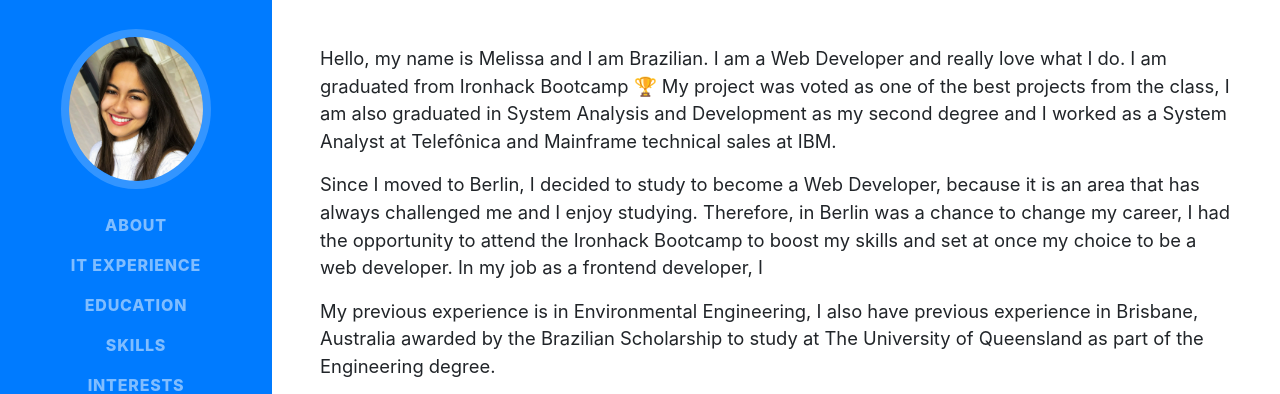
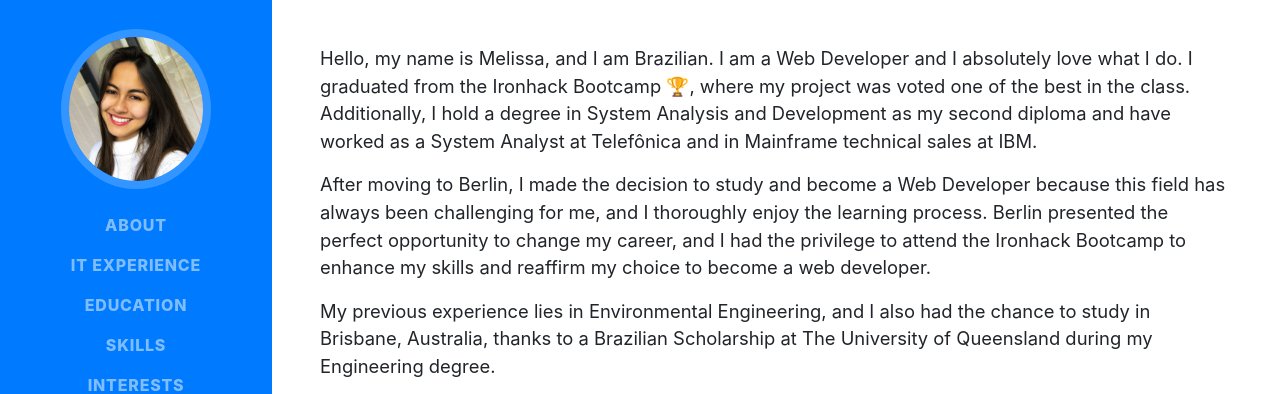
Before and after one commit to melissaimai/melissaimai.github.io, a website with bundled scripts: page index.html in a window 1280 px wide. Shown: the part 135-529 px from the top of the page. Built offline with nearby package versions, Linux system fonts and the light colour scheme; a web font is replaced by a local one.

Commit message:
update cv

```diff
--- a/index.html
+++ b/index.html
@@ -73,23 +73,33 @@
         <div class="subheading mb-5">Berlin, Germany · +49 151 61422973 ·
           <a href="mailto:melissayuri_903@hotmail.com">melissayuri_903@hotmail.com</a>
         </div>
-        <p class="lead mb-3">Hello, my name is Melissa and I am Brazilian. I am a Web Developer and really love what I
-          do. I am graduated from
-          Ironhack Bootcamp 🏆 My project was voted as one of the best
-          projects from the class, I am also graduated in System Analysis and Development as my second degree and I
-          worked as a System Analyst at Telefônica and Mainframe technical sales at IBM.
+        <p class="lead mb-3">
+          Hello, my name is Melissa, and I am Brazilian. I am a Web Developer and I absolutely love what I do. I
+          graduated from the Ironhack Bootcamp 🏆, where my project was voted one of the best in the class.
+          Additionally, I hold a degree in System Analysis and Development as my second diploma and have worked as a
+          System Analyst at Telefônica and in Mainframe technical sales at IBM.
         </p>
         <p class="lead mb-3">
-          Since I moved to Berlin, I decided to study to become a Web Developer, because it is an area that has always
-          challenged me and I enjoy studying.
-          Therefore, in Berlin was a chance to change my career, I had the opportunity to attend the Ironhack Bootcamp
-          to boost my skills and set at once my choice to be a web developer. In my job as a frontend developer, I
+          After moving to Berlin, I made the decision to study and become a Web Developer because this field has always
+          been challenging for me, and I thoroughly enjoy the learning process. Berlin presented the perfect
+          opportunity
+          to change my career, and I had the privilege to attend the Ironhack Bootcamp to enhance my skills and reaffirm
+          my choice to become a web developer.
         </p>
+        <p class="lead mb-3">
+          My previous experience lies in Environmental Engineering, and I also had the chance to study in Brisbane,
+          Australia, thanks to a Brazilian Scholarship at The University of Queensland during my Engineering degree.
+        </p>
+        <p class="lead mb-3">
+          As a Frontend Developer, I bring with me a deep passion for creating solutions for the
+          digital world's challenges. I am always seeking continuous learning to stay up-to-date with the latest
+          industry trends and technologies.</p>
         <p class="lead mb-5">
-          My previous experience is in Environmental Engineering, I also have previous experience in
-          Brisbane, Australia awarded by the Brazilian Scholarship to study at The University of Queensland as part of
-          the
-          Engineering degree. </p>
+          I am thrilled about the possibility of contributing to exciting projects and being part of a dynamic and
+          creative team.
+          <!-- I thrive on challenges and look forward to taking on new and exhilarating projects as a member
+          of a collaborative team. -->
+        </p>
         <div class="social-icons">
           <a href="https://www.linkedin.com/in/melissaimai/" target="_blank">
             <i class="fab fa-linkedin-in"></i>
@@ -465,7 +475,7 @@
               products in different categories and in the assessment to verify green products.</p>
             <div><a href="doc/Ecospecifier.pdf" target="_blank">Letter of recommendation</a></div>
           </div>
-          <div class="resume-date pt-45 text-md-right">
+          <div class="resume-date text-md-right">
             <span class="text-primary">January 2015 - February 2015</span>
           </div>
         </div>
@@ -481,7 +491,7 @@
               revolutionary ROI.</p>
             <div><a href="doc/AIBN.pdf" target="_blank">Letter of recommendation</a></div>
           </div>
-          <div class="resume-date pt-45 text-md-right">
+          <div class="resume-date text-md-right">
             <span class="text-primary">March 2015 - June 2015</span>
           </div>
         </div>
```
Also changed, not shown: css/resume.min.css.
